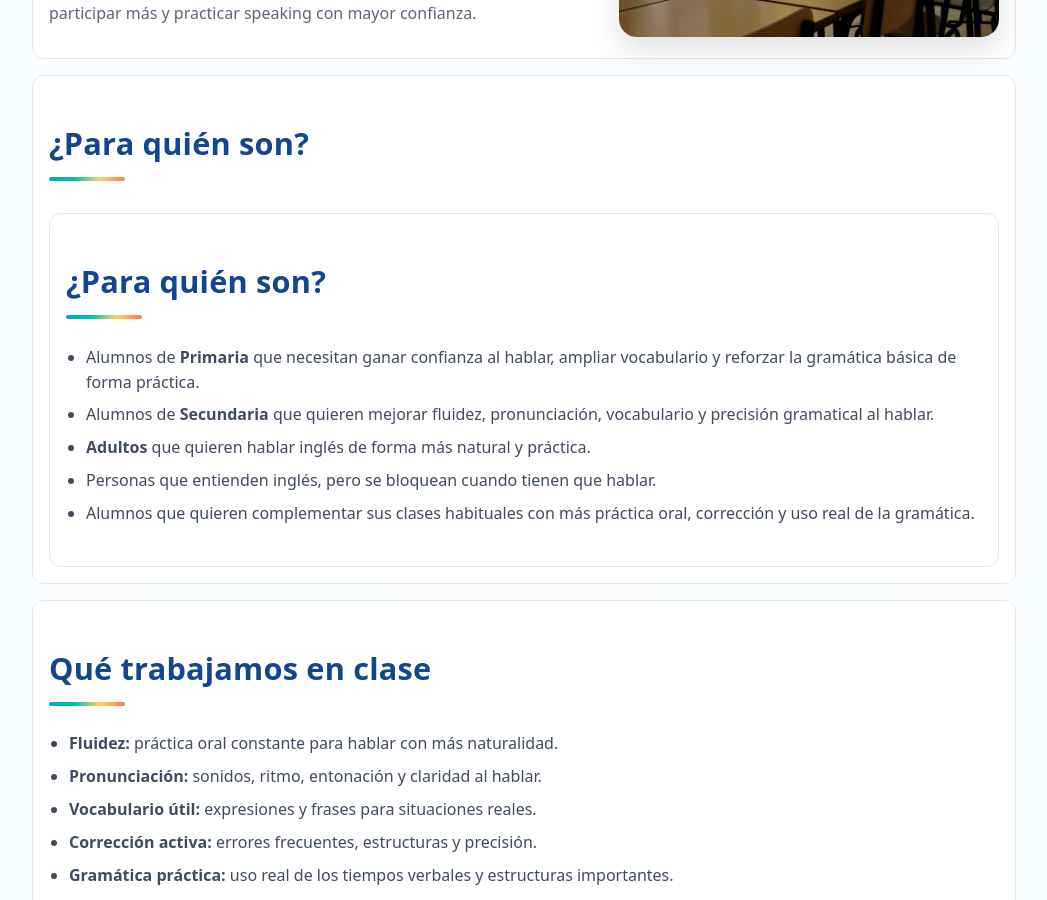
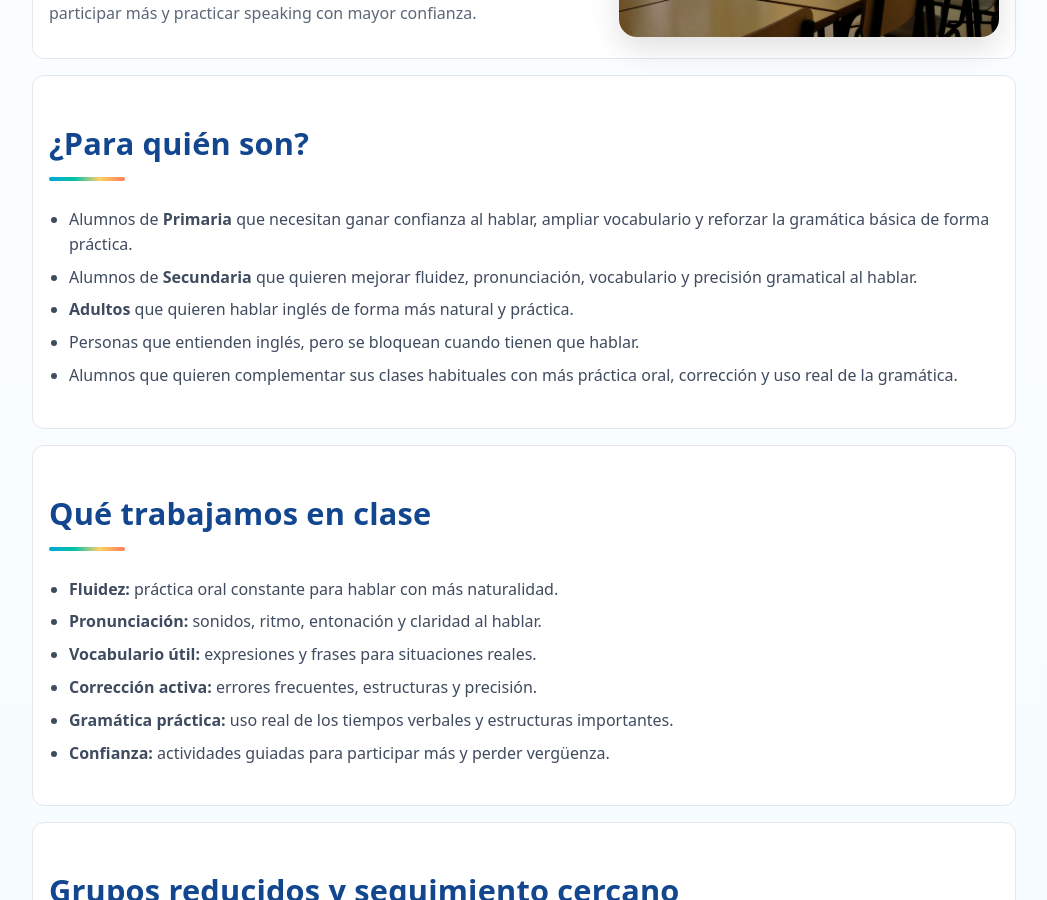
Before and after one commit to dixonbruce/englishco, a Jekyll site: the page built from speaking.html, in a window 1280 px wide and 900 px high, scrolled down 1418 px. Shown: the whole window, without its empty margins (116-1163 px from the left). Built offline with Jekyll 4.4.1, drawn with Linux system fonts in a browser that asks for light colours.

Commit message:
Fix HTML structure in speaking.html

```diff
--- a/speaking.html
+++ b/speaking.html
@@ -105,8 +105,7 @@
   </figure>
 </section>
 
-<section class="card mt">
-  <h2>¿Para quién son?</h2>
+
 
 <section class="card mt">
   <h2>¿Para quién son?</h2>
```
